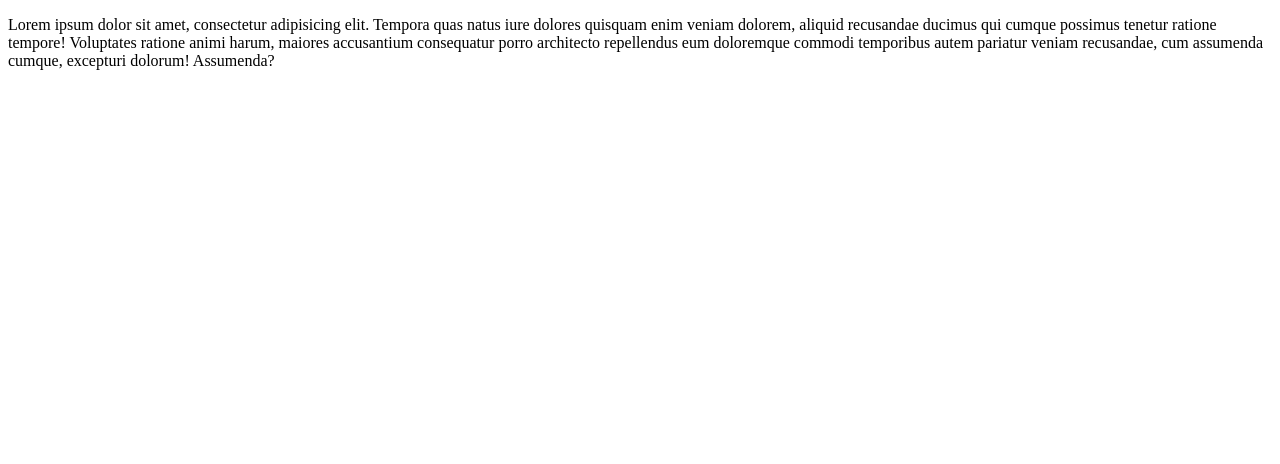
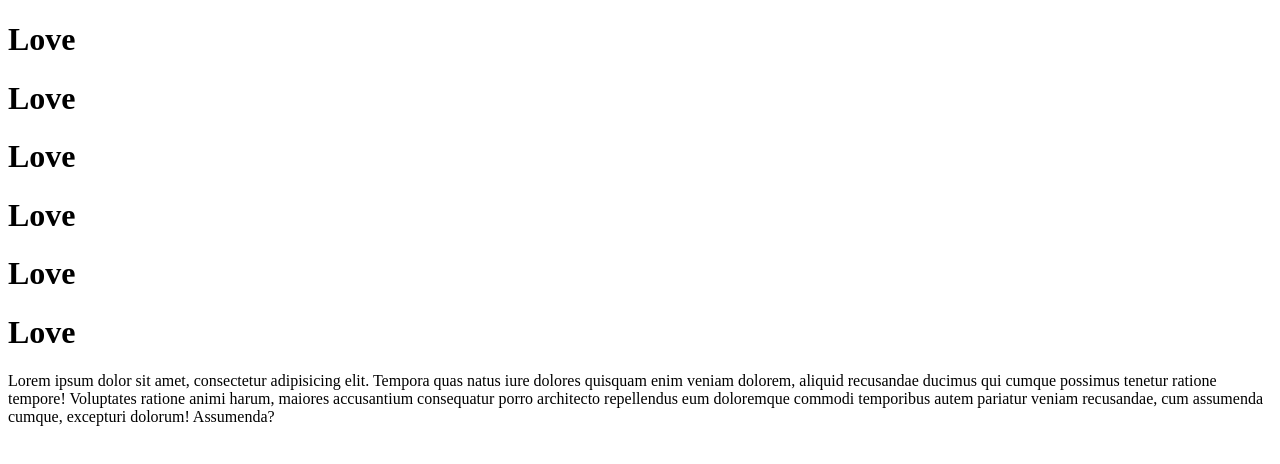
Before and after one commit to gooddb67/git-playground, a plain HTML site: page index.html in a window 1280 px wide. Drawn offline with Linux system fonts and the light colour scheme.

Commit message:
added h1

```diff
--- a/index.html
+++ b/index.html
@@ -7,7 +7,13 @@
   <title>Document</title>
 </head>
 <body>
+  <h1>Love</h1>
+  <h1>Love</h1>
+  <h1>Love</h1>
+  <h1>Love</h1>
+  <h1>Love</h1>
+  <h1>Love</h1>
+
     <p>Lorem ipsum dolor sit amet, consectetur adipisicing elit. Tempora quas natus iure dolores quisquam enim veniam dolorem, aliquid recusandae ducimus qui cumque possimus tenetur ratione tempore! Voluptates ratione animi harum, maiores accusantium consequatur porro architecto repellendus eum doloremque commodi temporibus autem pariatur veniam recusandae, cum assumenda cumque, excepturi dolorum! Assumenda?</p>
-
 </body>
 </html>
```
